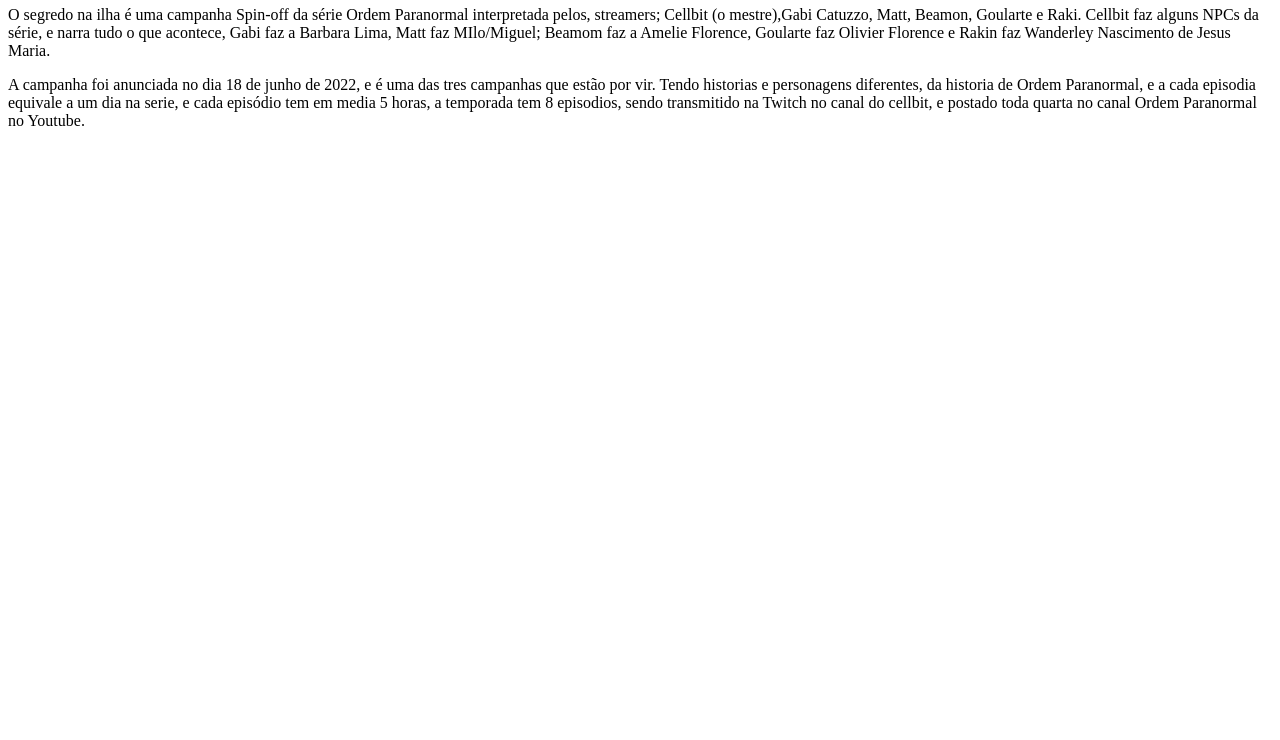
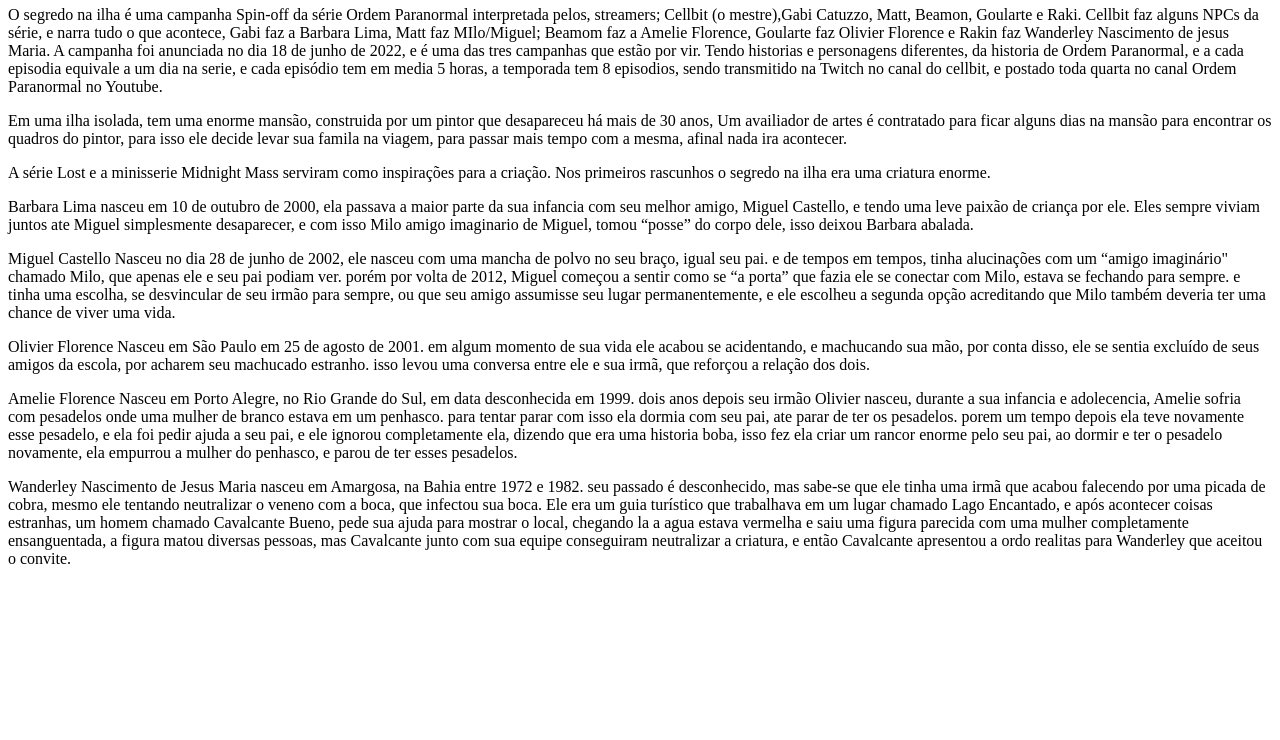
Before and after one commit to GabrielFochesato/turma-1a, a plain HTML site: page index.html in a window 1280 px wide. Shown: the part 60-800 px from the top of the page. Drawn offline with Linux system fonts and the light colour scheme.

Commit message:
Alteração de texto

```diff
--- a/index.html
+++ b/index.html
@@ -6,17 +6,48 @@
    <title> O Segredo Na Ilha </title>
  </head>
   <body>
-        <h1>Lolja</h1>
+        <h1>OSNI</h1>
      <p> O segredo na ilha é uma campanha Spin-off da série Ordem Paranormal interpretada pelos, streamers;
-         Cellbit (o mestre),Gabi Catuzzo, Matt, Beamon, Goularte e Raki.
+        Cellbit (o mestre),Gabi Catuzzo, Matt, Beamon, Goularte e Raki.
         Cellbit faz alguns NPCs da série, e narra tudo o que acontece, Gabi faz a Barbara Lima, Matt faz MIlo/Miguel;
-        Beamom faz a Amelie Florence, Goularte faz Olivier Florence e Rakin faz  Wanderley Nascimento de Jesus Maria.
+        Beamom faz a Amelie Florence, Goularte faz Olivier Florence e Rakin faz  Wanderley Nascimento de jesus Maria.
+        A campanha foi anunciada no dia 18 de junho  de 2022, e é uma das tres campanhas que estão por vir.
+        Tendo historias e personagens diferentes, da historia de Ordem Paranormal, e a cada episodia equivale a um dia na serie,
+        e cada episódio tem em media 5 horas, a temporada tem  8 episodios, sendo transmitido na Twitch no canal do cellbit,
+        e postado toda quarta no canal  Ordem Paranormal no Youtube.
       </p>
-
-      <p>A campanha foi anunciada no dia 18 de junho  de 2022, e é uma das tres campanhas que estão por vir.
-         Tendo historias e personagens diferentes, da historia de Ordem Paranormal, e a cada episodia equivale a um dia na serie,
-          e cada episódio tem em media 5 horas, a temporada tem  8 episodios, sendo transmitido na Twitch no canal do cellbit,
-           e postado toda quarta no canal  Ordem Paranormal no Youtube.
+      <p> Em uma ilha isolada, tem uma enorme mansão, construida por um pintor que desapareceu há mais de 30 anos,
+        Um availiador de artes é contratado para ficar alguns dias na mansão para encontrar os quadros do pintor,
+        para isso ele decide levar sua famila na viagem, para passar mais tempo com a mesma, afinal nada ira acontecer.
+      </p>
+      <p> A série Lost e a minisserie Midnight Mass serviram como inspirações para a criação.
+          Nos primeiros rascunhos o segredo na ilha era uma criatura enorme.
+      </p>
+      <p> Barbara Lima nasceu em 10 de outubro de 2000, ela passava a maior parte da sua infancia com seu melhor amigo, Miguel Castello, e tendo uma leve paixão de criança por ele.
+         Eles sempre viviam juntos ate Miguel simplesmente desaparecer, e com isso Milo amigo imaginario de Miguel, tomou “posse” do corpo dele, isso deixou Barbara abalada.
+      </p>
+      <p> Miguel Castello Nasceu no dia 28 de junho de 2002, ele nasceu com uma mancha de polvo no seu braço, igual seu pai.
+          e de tempos em tempos, tinha alucinações com um “amigo imaginário" chamado Milo, que apenas ele e seu pai podiam ver.
+         porém por volta de 2012, Miguel começou a sentir como se “a porta” que fazia ele se conectar com Milo, estava se fechando para sempre.
+         e tinha uma escolha, se desvincular de seu irmão para sempre, ou que seu amigo assumisse seu lugar permanentemente,
+         e ele escolheu a segunda opção acreditando que Milo também deveria ter uma chance de viver uma vida.
+      </p>
+      <p> Olivier Florence Nasceu em São Paulo em 25 de agosto de 2001.
+         em algum momento de sua vida ele acabou se acidentando, e machucando sua mão, por conta disso, ele se sentia excluído de seus amigos da escola, por acharem seu machucado estranho.
+         isso levou uma conversa entre ele e sua irmã, que reforçou a relação dos dois.
+      </p>
+      <p>Amelie Florence Nasceu em Porto Alegre, no Rio Grande do Sul, em data desconhecida em 1999.
+         dois anos depois seu irmão Olivier nasceu, durante a sua infancia e adolecencia, Amelie sofria com pesadelos onde uma mulher de branco estava em um penhasco.
+         para tentar parar com isso ela dormia com seu pai, ate parar de ter os pesadelos.
+         porem um tempo depois ela teve novamente esse pesadelo, e ela foi pedir ajuda a seu pai, e ele ignorou completamente ela, dizendo que era uma historia boba,
+         isso fez ela criar um rancor enorme pelo seu pai, ao dormir e ter o pesadelo novamente, ela empurrou a mulher do penhasco, e parou de ter esses pesadelos.
+      </p>
+      <p> Wanderley Nascimento de Jesus Maria nasceu em Amargosa, na Bahia entre 1972 e 1982.
+         seu passado é desconhecido, mas sabe-se que ele tinha uma irmã que acabou falecendo por uma picada de cobra, mesmo ele tentando neutralizar o veneno com a boca, que infectou sua boca.
+         Ele era um guia turístico que trabalhava em um lugar chamado Lago Encantado,
+         e após acontecer coisas estranhas, um homem chamado Cavalcante Bueno, pede sua ajuda para mostrar o local,
+         chegando la a agua estava vermelha e saiu uma figura parecida com uma mulher completamente ensanguentada, a figura matou diversas pessoas, mas Cavalcante junto com sua equipe conseguiram neutralizar a criatura,
+          e então Cavalcante apresentou a ordo realitas para Wanderley que aceitou o convite.
       </p>
   </body>
 </html
```
